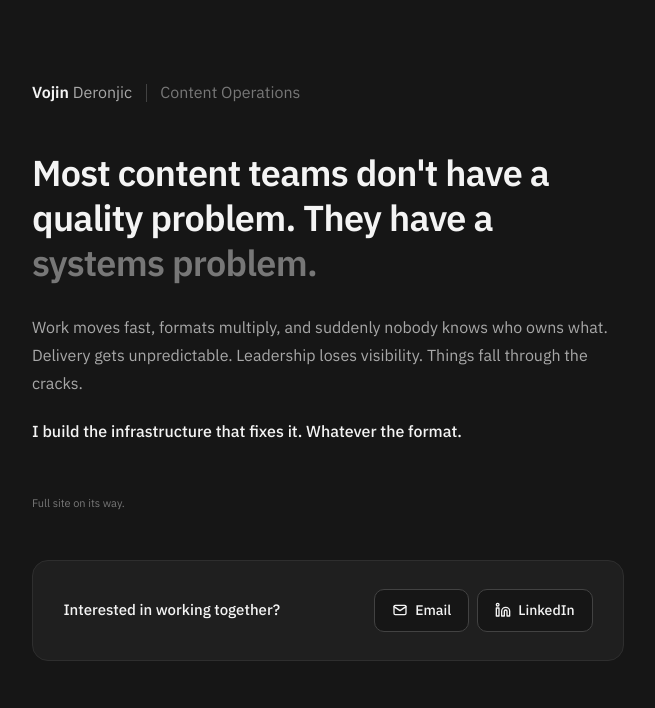
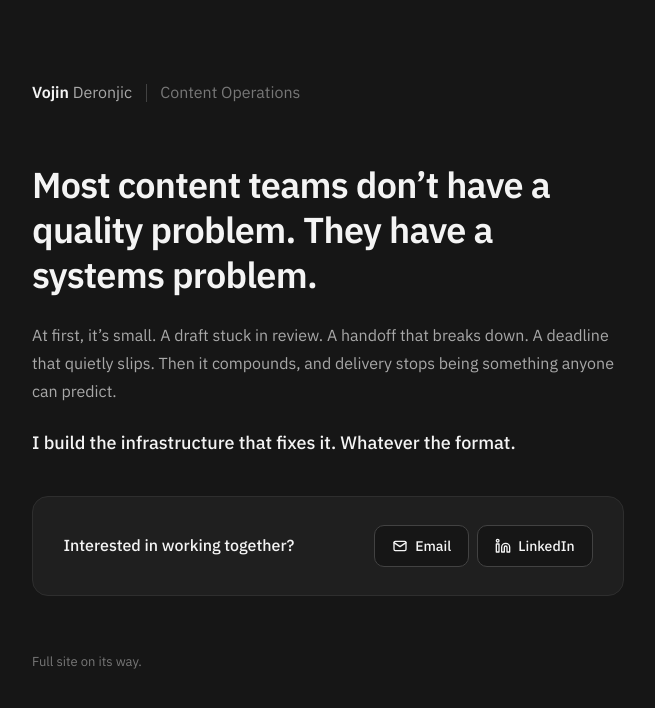
Before and after one commit to vojinderonjic/website, a plain HTML site: page index.html in a window 1280 px wide. Shown: the whole page, without its empty margins (312-967 px from the left). Drawn offline with Linux system fonts and the light colour scheme.

Commit message:
Update index.html

```diff
--- a/index.html
+++ b/index.html
@@ -45,36 +45,32 @@
       min-height: 100vh;
     }
     .page { max-width: 640px; margin: 0 auto; padding: 5rem 1.5rem 5rem; }
-    .header { display: flex; align-items: center; gap: 0.85rem; margin-bottom: 2.75rem; flex-wrap: wrap; }
+    .header { display: flex; align-items: center; gap: 0.85rem; margin-bottom: 3.5rem; flex-wrap: wrap; }
     .header-name { font-size: 16px; color: var(--text-secondary); }
     .header-name strong { color: var(--text-primary); font-weight: 600; }
     .divider { width: 1px; height: 18px; background: var(--border-strong); }
     .header-role { font-size: 16px; color: var(--text-muted); }
-    .hero { margin-bottom: 2.75rem; }
+    .hero { margin-bottom: 2.5rem; }
     .hero h1 {
       font-size: clamp(28px, 5.4vw, 36px);
       font-weight: 600; line-height: 1.25;
-      color: var(--text-primary); margin-bottom: 1.75rem;
+      color: var(--text-primary); margin-bottom: 1.5rem;
       letter-spacing: -0.02em;
     }
     .hero h1 em { font-style: normal; color: var(--text-muted); }
-    .hero p { font-size: 16px; line-height: 1.75; color: var(--text-secondary); margin-bottom: 1.25rem; }
+    .hero p { font-size: 16px; line-height: 1.75; color: var(--text-secondary); margin-bottom: 1.5rem; }
     .hero p.statement {
-      color: var(--text-primary); font-weight: 500; font-size: 16px;
-      margin-bottom: 0;
-    }
-    .wip {
-      display: inline-flex; align-items: center;
-      font-size: 11px; color: var(--text-muted);
-      margin-bottom: 3rem;
+      color: var(--text-primary); font-weight: 500; font-size: 18px;
+      line-height: 1.5; margin-bottom: 0;
     }
     .contact {
       padding: 1.75rem 1.9rem; background: var(--surface);
       border-radius: 16px; border: 0.5px solid var(--border);
       display: flex; align-items: center; justify-content: space-between;
       gap: 1.25rem; flex-wrap: wrap;
+      margin-bottom: 3.5rem;
     }
-    .contact p { font-size: 15px; color: var(--text-secondary); }
+    .contact p { font-size: 16px; color: var(--text-secondary); }
     .contact p strong { color: var(--text-primary); font-weight: 500; }
     .contact-links { display: flex; gap: 0.5rem; flex-shrink: 0; }
     .contact-links a {
@@ -87,6 +83,9 @@
     .contact-links a:hover { border-color: var(--text-secondary); background: var(--surface-hover); }
     .contact-links a:active { transform: scale(0.98); }
     .contact-links svg { width: 16px; height: 16px; }
+    .wip {
+      font-size: 13px; color: var(--text-muted);
+    }
   </style>
 </head>
 <body>
@@ -98,12 +97,10 @@
     </div>
 
     <section class="hero">
-      <h1>Most content teams don't have a quality problem. They have a <em>systems problem.</em></h1>
-      <p>Work moves fast, formats multiply, and suddenly nobody knows who owns what. Delivery gets unpredictable. Leadership loses visibility. Things fall through the cracks.</p>
+      <h1>Most content teams don&rsquo;t have a quality problem. They have a systems problem.</h1>
+      <p>At first, it&rsquo;s small. A draft stuck in review. A handoff that breaks down. A deadline that quietly slips. Then it compounds, and delivery stops being something anyone can predict.</p>
       <p class="statement">I build the infrastructure that fixes it. Whatever the format.</p>
     </section>
-
-    <div class="wip">Full site on its way.</div>
 
     <div class="contact">
       <p><strong>Interested in working together?</strong></p>
@@ -118,6 +115,8 @@
         </a>
       </div>
     </div>
+
+    <div class="wip">Full site on its way.</div>
   </main>
 </body>
 </html>
```
